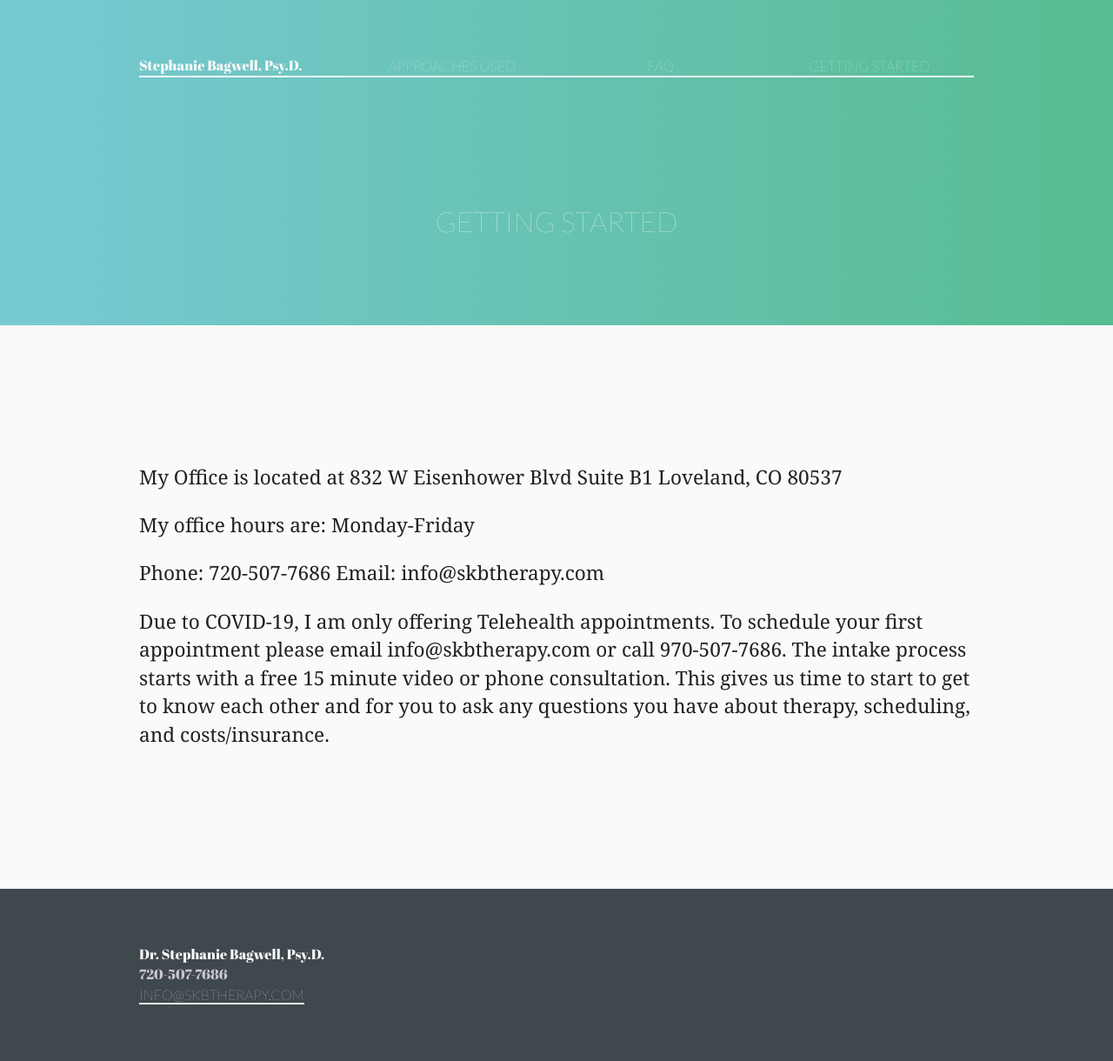
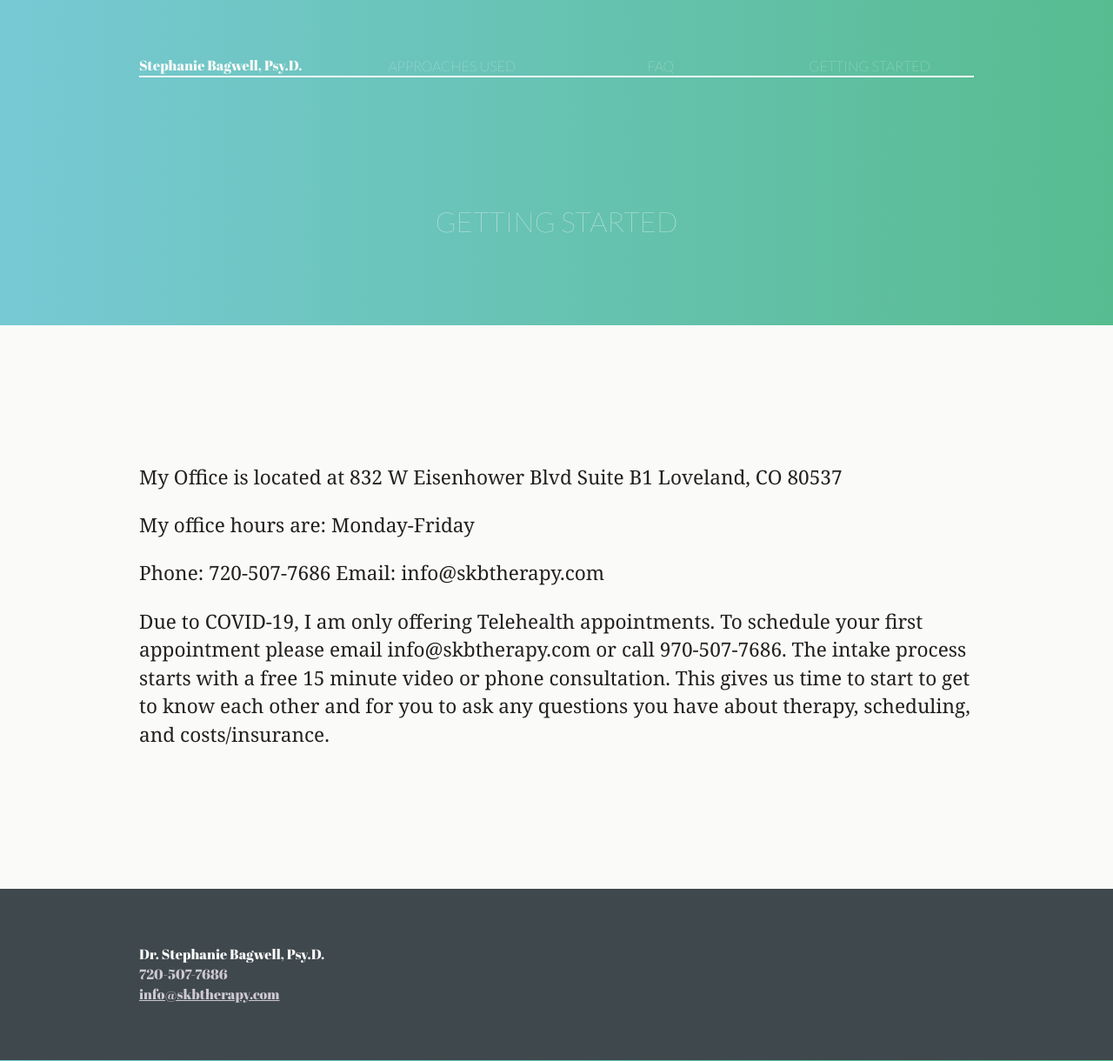
Before and after one commit to billHinderman/steph-jekyll, a Jekyll site: the page built from getting_started.md, in a window 1280 px wide. Shown: the whole page at 87% size. Built offline with Jekyll 4.4.1, drawn with Linux system fonts in a browser that asks for light colours; some web fonts are replaced.

Commit message:
email link class

```diff
--- a/_includes/footer.html
+++ b/_includes/footer.html
@@ -2,6 +2,6 @@
   <div class="wrapper">
     <div>Dr. Stephanie Bagwell, Psy.D.</div>
     <div class="color-cotton">720-507-7686</div>
-    <div><a class="page-link" href="mailto:info@skbtherapy.com">info@skbtherapy.com</a></div>
+    <div><a class="email-link" href="mailto:info@skbtherapy.com">info@skbtherapy.com</a></div>
   </div>
 </footer>
--- a/_sass/_links.scss
+++ b/_sass/_links.scss
@@ -47,3 +47,7 @@
     color: $mako;
   }
 }
+
+a.email-link {
+  color: darken($cotton, 7%);
+}
```
